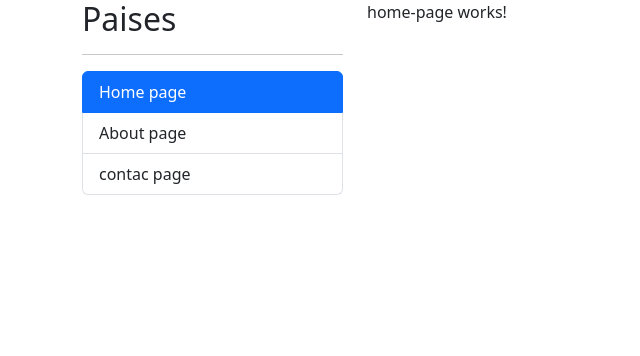
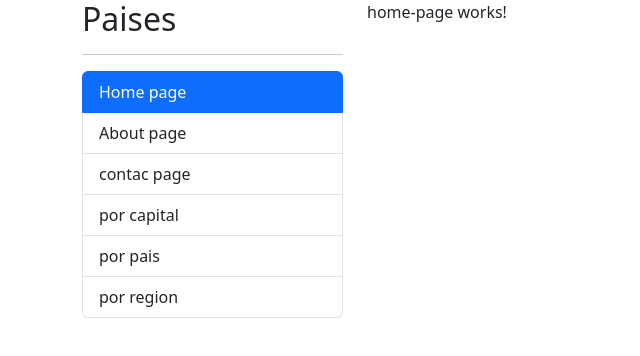
Before and after one commit to Juandavidcertuche093/CountryApp, an Angular app: page / in a window 1280 px wide. Shown: the top 356 px of the page, without its empty margins (0-640 px from the left). Built offline with nearby package versions, Linux system fonts and the light colour scheme.

Commit message:
Update app-routing module and sidebar component

```diff
--- a/src/app/app-routing.module.ts
+++ b/src/app/app-routing.module.ts
@@ -18,6 +18,10 @@
     component: ContacPageComponent
   },
   {
+    path: 'countries',
+    loadChildren: () => import ('./countries/countries.module').then ((m) => m.CountriesModule)
+  },
+  {
     path: '**',
     redirectTo: ''
   }
--- a/src/app/shared/components/sidebar/sidebar.component.html
+++ b/src/app/shared/components/sidebar/sidebar.component.html
@@ -22,4 +22,24 @@
     contac page
   </li>
 
+  <li routerLink="countries/by-capital"
+    routerLinkActive="active"
+    class="list-group-item">
+    por capital
+  </li>
+
+  <li routerLink="countries/by-country"
+    routerLinkActive="active"
+    class="list-group-item">
+    por pais
+  </li>
+
+  <li routerLink="countries/by-region"
+    routerLinkActive="active"
+    class="list-group-item">
+    por region
+  </li>
+
+
+
 </ul>
```
